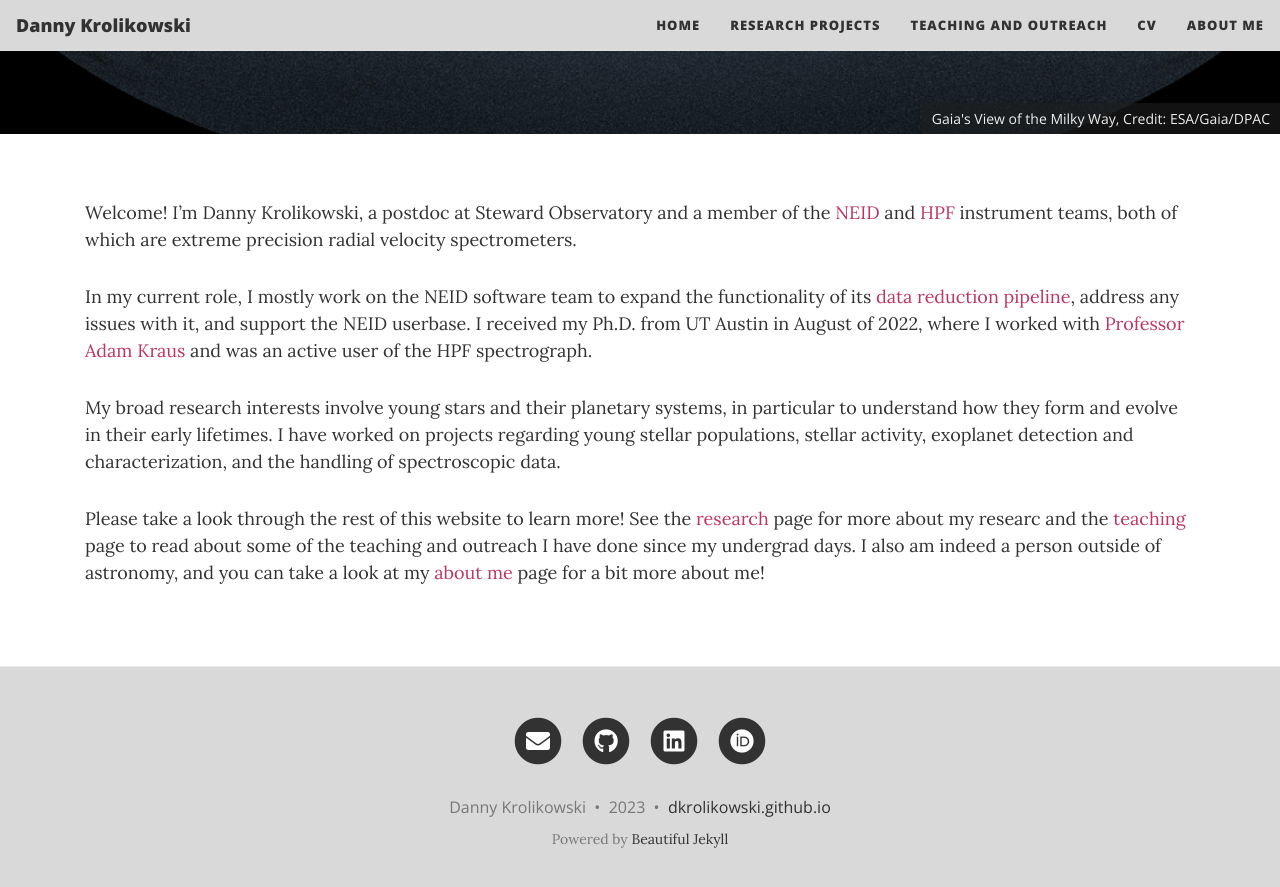
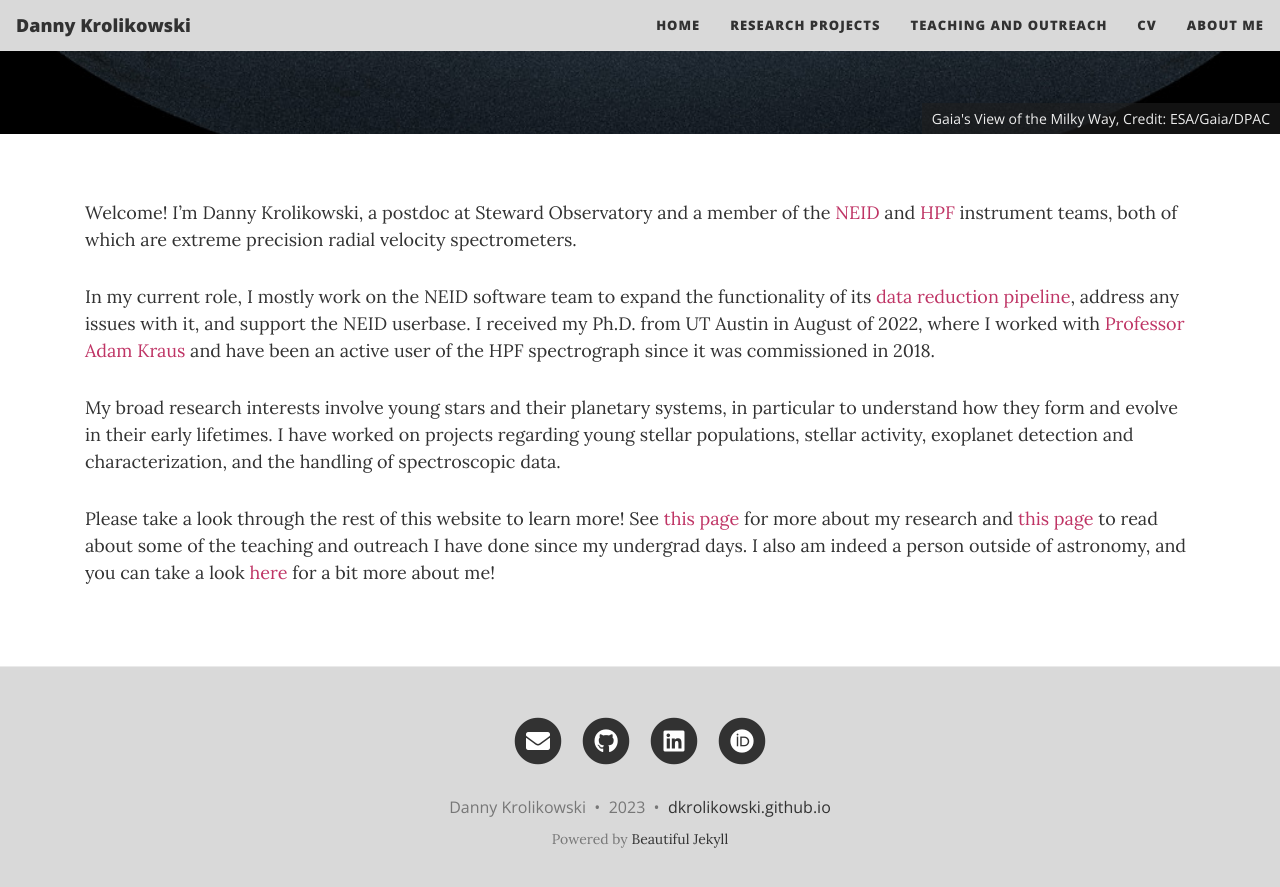
Before and after one commit to dkrolikowski/dkrolikowski.github.io, a Jekyll site: the page built from index.md, in a window 1280 px wide and 900 px high, scrolled down 528 px. Shown: the top 887 px of the window. Built offline with Jekyll 4.4.1, drawn with Linux system fonts in a browser that asks for light colours; nearby versions of some CDN libraries.

Commit message:
Update index.md

```diff
--- a/index.md
+++ b/index.md
@@ -11,8 +11,8 @@ cover-img:
 
 Welcome! I'm Danny Krolikowski, a postdoc at Steward Observatory and a member of the [NEID](https://neid.psu.edu) and [HPF](https://hpf.psu.edu) instrument teams, both of which are extreme precision radial velocity spectrometers.
 
-In my current role, I mostly work on the NEID software team to expand the functionality of its [data reduction pipeline](https://neid.ipac.caltech.edu/docs/NEID-DRP/), address any issues with it, and support the NEID userbase. I received my Ph.D. from UT Austin in August of 2022, where I worked with [Professor Adam Kraus](https://astronomy.utexas.edu/component/cobalt/item/11-astronomy/1273-kraus-adam?Itemid=1272) and was an active user of the HPF spectrograph.
+In my current role, I mostly work on the NEID software team to expand the functionality of its [data reduction pipeline](https://neid.ipac.caltech.edu/docs/NEID-DRP/), address any issues with it, and support the NEID userbase. I received my Ph.D. from UT Austin in August of 2022, where I worked with [Professor Adam Kraus](https://astronomy.utexas.edu/component/cobalt/item/11-astronomy/1273-kraus-adam?Itemid=1272) and have been an active user of the HPF spectrograph since it was commissioned in 2018.
 
 My broad research interests involve young stars and their planetary systems, in particular to understand how they form and evolve in their early lifetimes. I have worked on projects regarding young stellar populations, stellar activity, exoplanet detection and characterization, and the handling of spectroscopic data.
 
-Please take a look through the rest of this website to learn more! See the [research](/research) page for more about my researc  and the [teaching](/teach) page to read about some of the teaching and outreach I have done since my undergrad days. I also am indeed a person outside of astronomy, and you can take a look at my [about me](/aboutme) page for a bit more about me!
+Please take a look through the rest of this website to learn more! See [this page](/research) for more about my research and [this page](/teach) to read about some of the teaching and outreach I have done since my undergrad days. I also am indeed a person outside of astronomy, and you can take a look [here](/aboutme) for a bit more about me!
```
